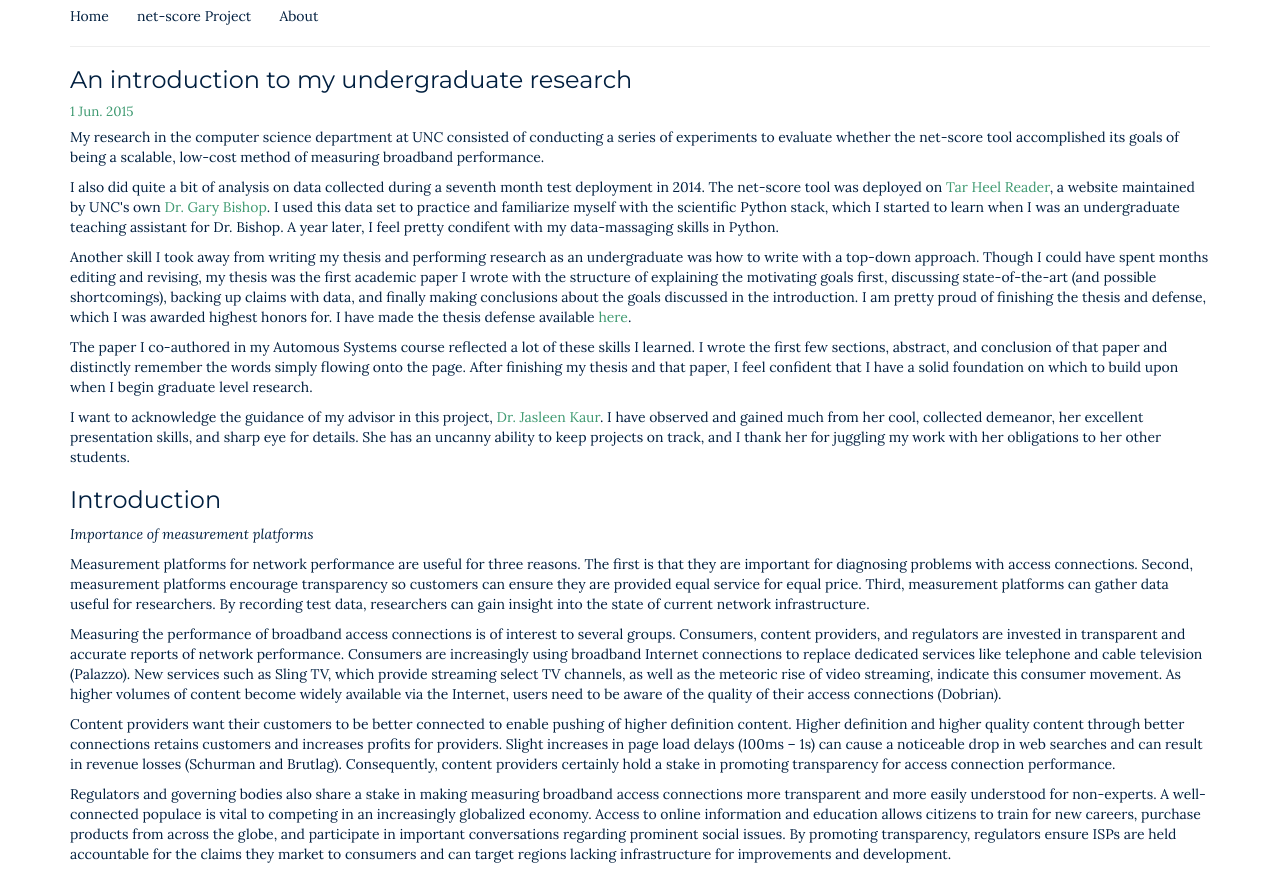
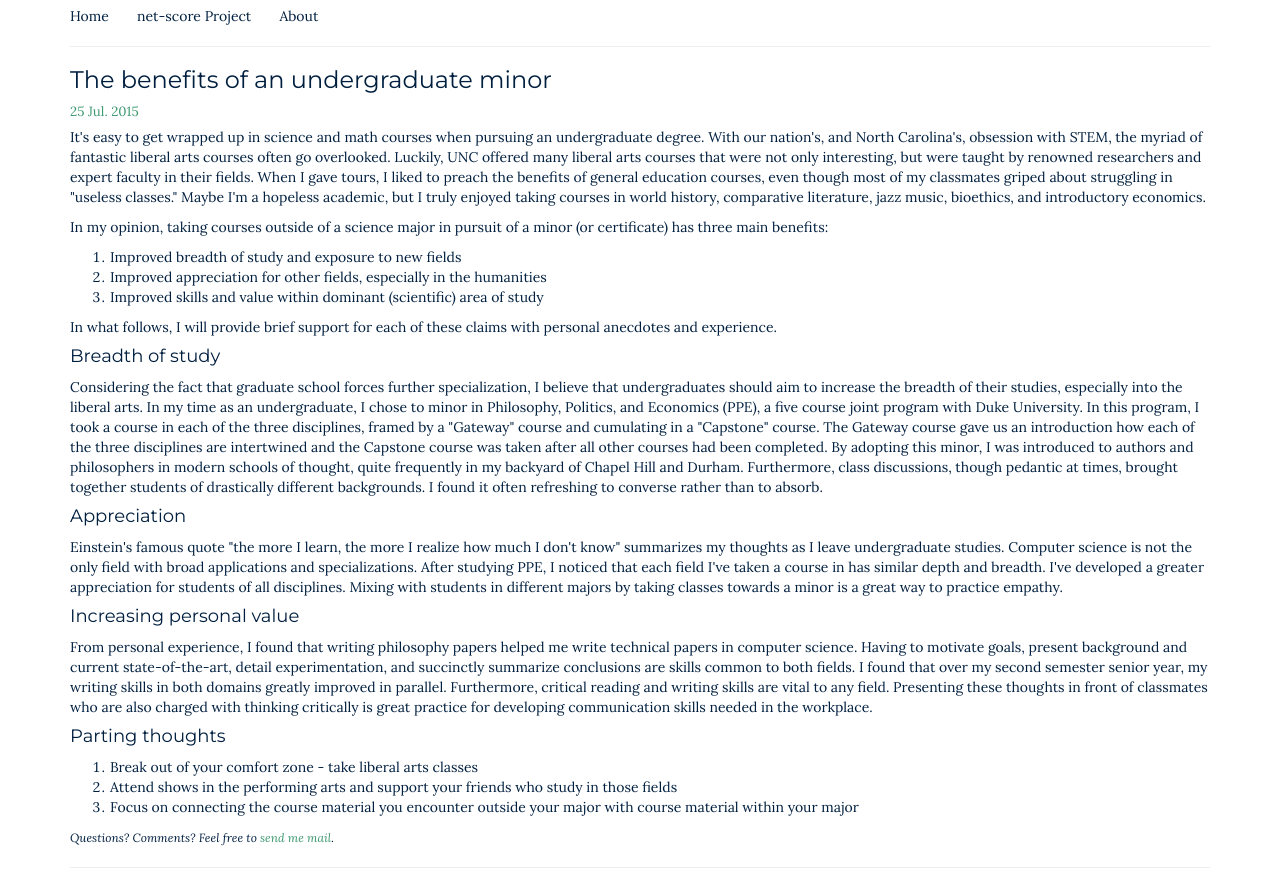
Before and after one commit to jameslmartin/personal, a website: page posts/minor/index.html in a window 1280 px wide. Shown: the part 64-949 px from the top of the page. Drawn offline with nearby package versions, Linux system fonts and the light colour scheme.

Commit message:
Spell check

```diff
--- a/posts/minor/index.html
+++ b/posts/minor/index.html
@@ -36,29 +36,30 @@
             <div class="cell border-box-sizing text_cell rendered">
                 <div class="inner_cell">
                     <div class="text_cell_render border-box-sizing rendered_html">
-                        <h3>An introduction to my undergraduate research</h3>
-                        <div class="post-date">1 Jun. 2015</div>
-                        <p>My research in the computer science department at UNC consisted of conducting a series of experiments to evaluate whether the net-score tool accomplished its goals of being a scalable, low-cost method of measuring broadband performance.</p>
-                        <p>I also did quite a bit of analysis on data collected during a seventh month test deployment in 2014. The net-score tool was deployed on <a href="http://www.TarHeelReader.org" target="_blank">Tar Heel Reader</a>, a website maintained by UNC's own <a href="http://cs.unc.edu/~gb" target="_blank">Dr. Gary Bishop</a>. I used this data set to practice and familiarize myself with the scientific Python stack, which I started to learn when I was an undergraduate teaching assistant for Dr. Bishop. A year later, I feel pretty condifent with my data-massaging skills in Python.</p>
-                        <p>Another skill I took away from writing my thesis and performing research as an undergraduate was how to write with a top-down approach. Though I could have spent months editing and revising, my thesis was the first academic paper I wrote with the structure of explaining the motivating goals first, discussing state-of-the-art (and possible shortcomings), backing up claims with data, and finally making conclusions about the goals discussed in the introduction. I am pretty proud of finishing the thesis and defense, which I was awarded highest honors for. I have made the thesis defense available <a href="http://cs.unc.edu/~jamesml/senior-honors-thesis-defense.pdf" target="_blank">here</a>.</p>
-                        <p>The paper I co-authored in my Automous Systems course reflected a lot of these skills I learned. I wrote the first few sections, abstract, and conclusion of that paper and distinctly remember the words simply flowing onto the page. After finishing my thesis and that paper, I feel confident that I have a solid foundation on which to build upon when I begin graduate level research.</p>
-                        <p>I want to acknowledge the guidance of my advisor in this project, <a href="http://cs.unc.edu/~jasleen" target="_blank">Dr. Jasleen Kaur</a>. I have observed and gained much from her cool, collected demeanor, her excellent presentation skills, and sharp eye for details. She has an uncanny ability to keep projects on track, and I thank her for juggling my work with her obligations to her other students.</p>
-                        <h3>Introduction</h3>
-                        <p><i>Importance of measurement platforms</i></p>
-                        <p>Measurement platforms for network performance are useful for three reasons. The first is that they are important for diagnosing problems with access connections. Second, measurement platforms encourage transparency so customers can ensure they are provided equal service for equal price. Third, measurement platforms can gather data useful for researchers. By recording test data, researchers can gain insight into the state of current network infrastructure.</p>
-                        <p>Measuring the performance of broadband access connections is of interest to several groups. Consumers, content providers, and regulators are invested in transparent and accurate reports of network performance. Consumers are increasingly using broadband Internet connections to replace dedicated services like telephone and cable television (Palazzo). New services such as Sling TV, which provide streaming select TV channels, as well as the meteoric rise of video streaming, indicate this consumer movement. As higher volumes of content become widely available via the Internet, users need to be aware of the quality of their access connections (Dobrian).</p>
-                        <p>Content providers want their customers to be better connected to enable pushing of higher definition content. Higher definition and higher quality content through better connections retains customers and increases profits for providers. Slight increases in page load delays (100ms – 1s) can cause a noticeable drop in web searches and can result in revenue losses (Schurman and Brutlag). Consequently, content providers certainly hold a stake in promoting transparency for access connection performance.</p>
-                        <p>Regulators and governing bodies also share a stake in making measuring broadband access connections more transparent and more easily understood for non-experts. A well-connected populace is vital to competing in an increasingly globalized economy. Access to online information and education allows citizens to train for new careers, purchase products from across the globe, and participate in important conversations regarding prominent social issues. By promoting transparency, regulators ensure ISPs are held accountable for the claims they market to consumers and can target regions lacking infrastructure for improvements and development.</p>
-                        <br>
-                        <p><i>Qualities of an effective measurement platform</i></p>
-                        <p>An effective measurement platform will have a low barrier to entry for clients and will be scalable at low cost. To have a low barrier to entry, a measurement platform must not require additional hardware or software and must not take significant steps to initiate and complete. Navigating to a specific website, having to select a server to run a test to, or having to install a flash plugin are all examples of design decisions that increase barrier to entry. With a low barrier to entry, an effective measurement platform will be able to reach users in all corners of the Internet. Increasing the audience of the measurement platform through a low barrier to entry will allow more insights to be made from sampled data.</p>
-                        <p>Measurement platforms that are scalable at a low cost will be able to easily capture new populations. Being able to reach new audiences without incurring additional costs of maintaining the servers that host the platform will ensure continued growth and inclusiveness.</p>
-                        <p>Lastly, a measurement platform should accurately measure and reflect the behaviors its test takers exhibit. Since we wish to capture the performance of Internet users, we attempt to emulate and measure the performance of network actions taken while browsing the web. Internet users also only have a choice of which ISP carries their traffic to the backbone of the web. A measurement platform measuring web performance should reflect its user’s local network infrastructure, or last mile latencies. While limiting factors may exist in the backbone, last mile latency and local infrastructure play major roles in the speeds typical Internet users experience.</p>
-                        <br>
-                        <p><i>Our contribution</i></p>
-                        Considering these motivations, net-score is designed to be an easily scaled measurement platform that is a low cost alternative with a lower barrier to entry than the current state of the art. By using the browser as a platform, our tool can run HTTP based tests successfully on all browsers and operating systems, as discussed in later sections. Currently, net-score is deployed on several small blogs, including the personal websites of Eric Gavaletz and James Martin. Visiting the net-score website will run a full “flock” test, which is a more expansive test than evaluated in this paper. However, the test embedded in James Martin’s webpage is a “feather test,” which is described in detail and evaluated in this paper. Through a seven-month long deployment in the field, we observed almost 200,000 tests taken by at least 7,000 unique user agent strings. These tests were taken all across the globe with 150 countries represented in our sample. The website and audience we reached is described in greater detail in later sections.
-                        <p>Our vision for net-score is to eliminate the necessity to drive new users to our platform, but rather actively include new populations by embedding the tool on popular third party websites.</p>
-                        <small><i><a href="http://cs.unc.edu/~jamesml/senior-honors-thesis.pdf" target="_blank">Full text available.</a></i></small>
+                        <h3>The benefits of an undergraduate minor</h3>
+                        <div class="post-date">25 Jul. 2015</div>
+                        <p>It's easy to get wrapped up in science and math courses when pursuing an undergraduate degree. With our nation's, and North Carolina's, obsession with STEM, the myriad of fantastic liberal arts courses often go overlooked. Luckily, UNC offered many liberal arts courses that were not only interesting, but were taught by renowned researchers and expert faculty in their fields. When I gave tours, I liked to preach the benefits of general education courses, even though most of my classmates griped about struggling in "useless classes." Maybe I'm a hopeless academic, but I truly enjoyed taking courses in world history, comparative literature, jazz music, bioethics, and introductory economics.</p>
+                        <p>In my opinion, taking courses outside of a science major in pursuit of a minor (or certificate) has three main benefits:
+                            <ol>
+                                <li>Improved breadth of study and exposure to new fields</li>
+                                <li>Improved appreciation for other fields, especially in the humanities</li>
+                                <li>Improved skills and value within dominant (scientific) area of study</li>
+                            </ol>
+                        </p>
+                        <p>In what follows, I will provide brief support for each of these claims with personal anecdotes and experience.</p>
+                        <h4>Breadth of study</h4>
+                        <p>Considering the fact that graduate school forces further specialization, I believe that undergraduates should aim to increase the breadth of their studies, especially into the liberal arts. In my time as an undergraduate, I chose to minor in Philosophy, Politics, and Economics (PPE), a five course joint program with Duke University. In this program, I took a course in each of the three disciplines, framed by a "Gateway" course and cumulating in a "Capstone" course. The Gateway course gave us an introduction how each of the three disciplines are intertwined and the Capstone course was taken after all other courses had been completed. By adopting this minor, I was introduced to authors and philosophers in modern schools of thought, quite frequently in my backyard of Chapel Hill and Durham. Furthermore, class discussions, though pedantic at times, brought together students of drastically different backgrounds. I found it often refreshing to converse rather than to absorb.</p>
+                        <h4>Appreciation</h4>
+                        <p>Einstein's famous quote "the more I learn, the more I realize how much I don't know" summarizes my thoughts as I leave undergraduate studies. Computer science is not the only field with broad applications and specializations. After studying PPE, I noticed that each field I've taken a course in has similar depth and breadth. I've developed a greater appreciation for students of all disciplines. Mixing with students in different majors by taking classes towards a minor is a great way to practice empathy.</p>
+                        <h4>Increasing personal value</h4>
+                        <p>From personal experience, I found that writing philosophy papers helped me write technical papers in computer science. Having to motivate goals, present background and current state-of-the-art, detail experimentation, and succinctly summarize conclusions are skills common to both fields. I found that over my second semester senior year, my writing skills in both domains greatly improved in parallel. Furthermore, critical reading and writing skills are vital to any field. Presenting these thoughts in front of classmates who are also charged with thinking critically is great practice for developing communication skills needed in the workplace.</p>
+                        <h4>Parting thoughts</h4>
+                        <ol>
+                            <li>Break out of your comfort zone - take liberal arts classes</li>
+                            <li>Attend shows in the performing arts and support your friends who study in those fields</li>
+                            <li>Focus on connecting the course material you encounter outside your major with course material within your major</li>
+                        </ol>
+                        <small><i>Questions? Comments? Feel free to <a href="mailto:jamesml@cs.unc.edu">send me mail</a>.</i></small>
                     </div>
                 </div>
             </div>
```
Also changed, not shown: index.html (+6 -13 lines).
